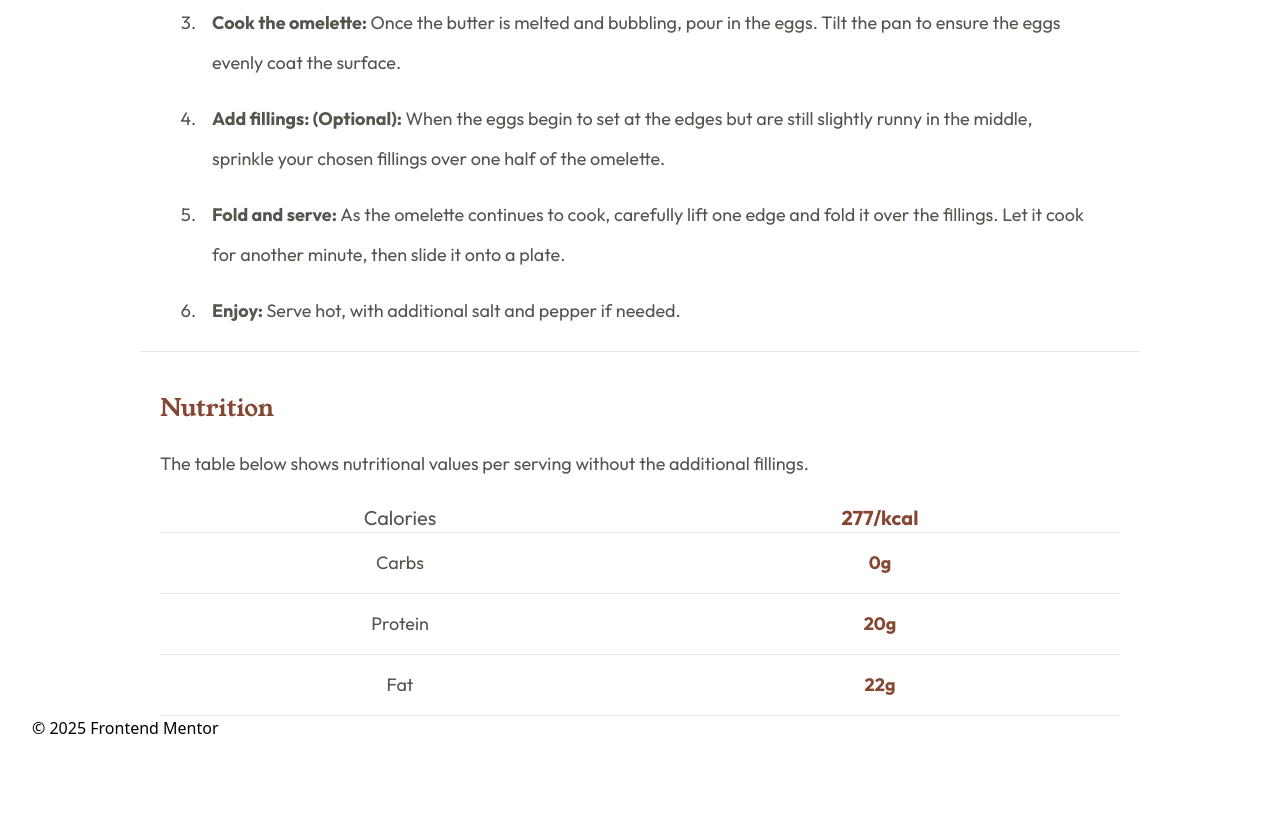
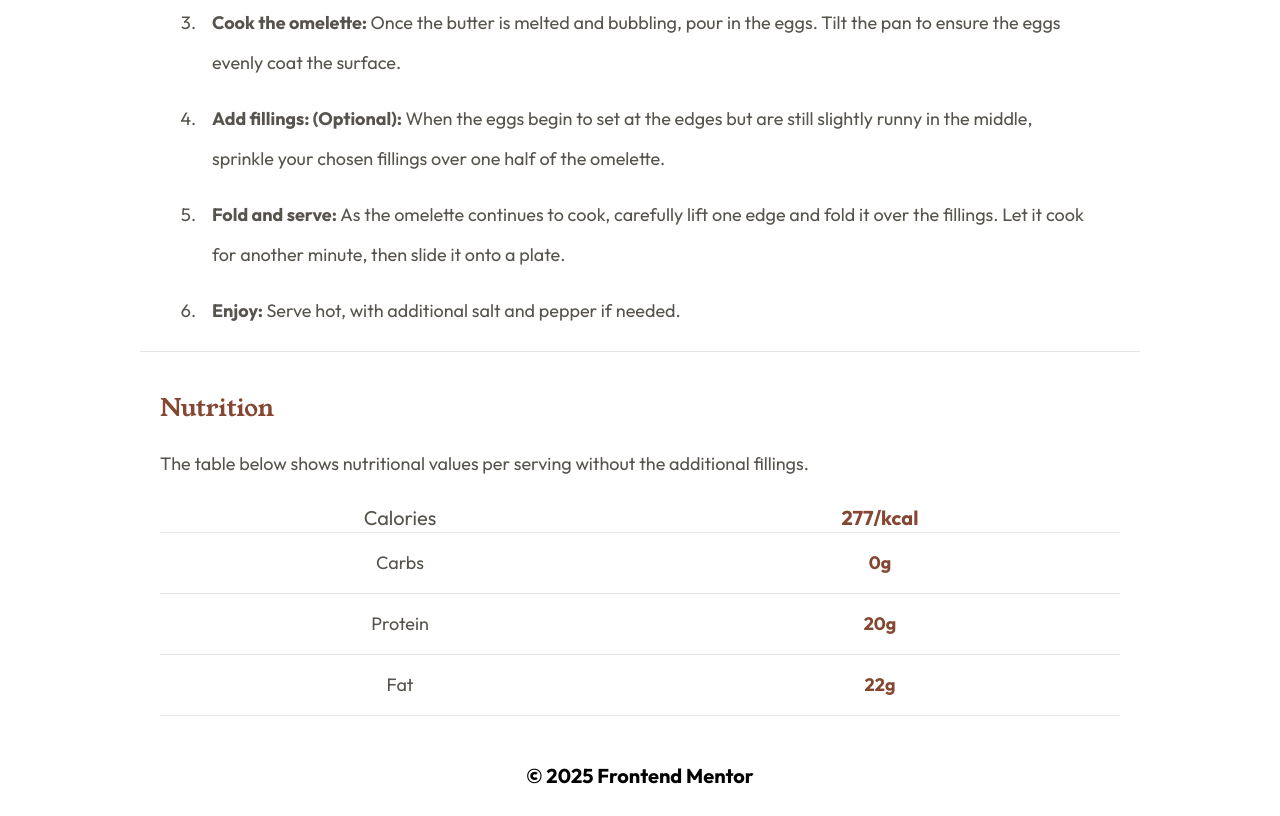
Before and after one commit to ebenkanin/recipe-page, a website: page index.html in a window 1280 px wide. Shown: the part 1490-2306 px from the top of the page. Before the commit the page ends 2230 px from the top, so only its background shows below. Drawn offline with Linux system fonts and the light colour scheme.

Commit message:
properly align footer

```diff
--- a/index.html
+++ b/index.html
@@ -125,8 +125,8 @@
 
 
     </main>
-    <footer>
-        &copy; 2025 Frontend Mentor
+    <footer class=" w-full h-20 mt-5 flex justify-center items-center text-xl">
+        <p class=" text-base md:text-xl text-black font-Outfit font-bold">&copy; 2025 Frontend Mentor</p>
     </footer>
 </body>
 </html>
```
Also changed, not shown: dist/output.css.
